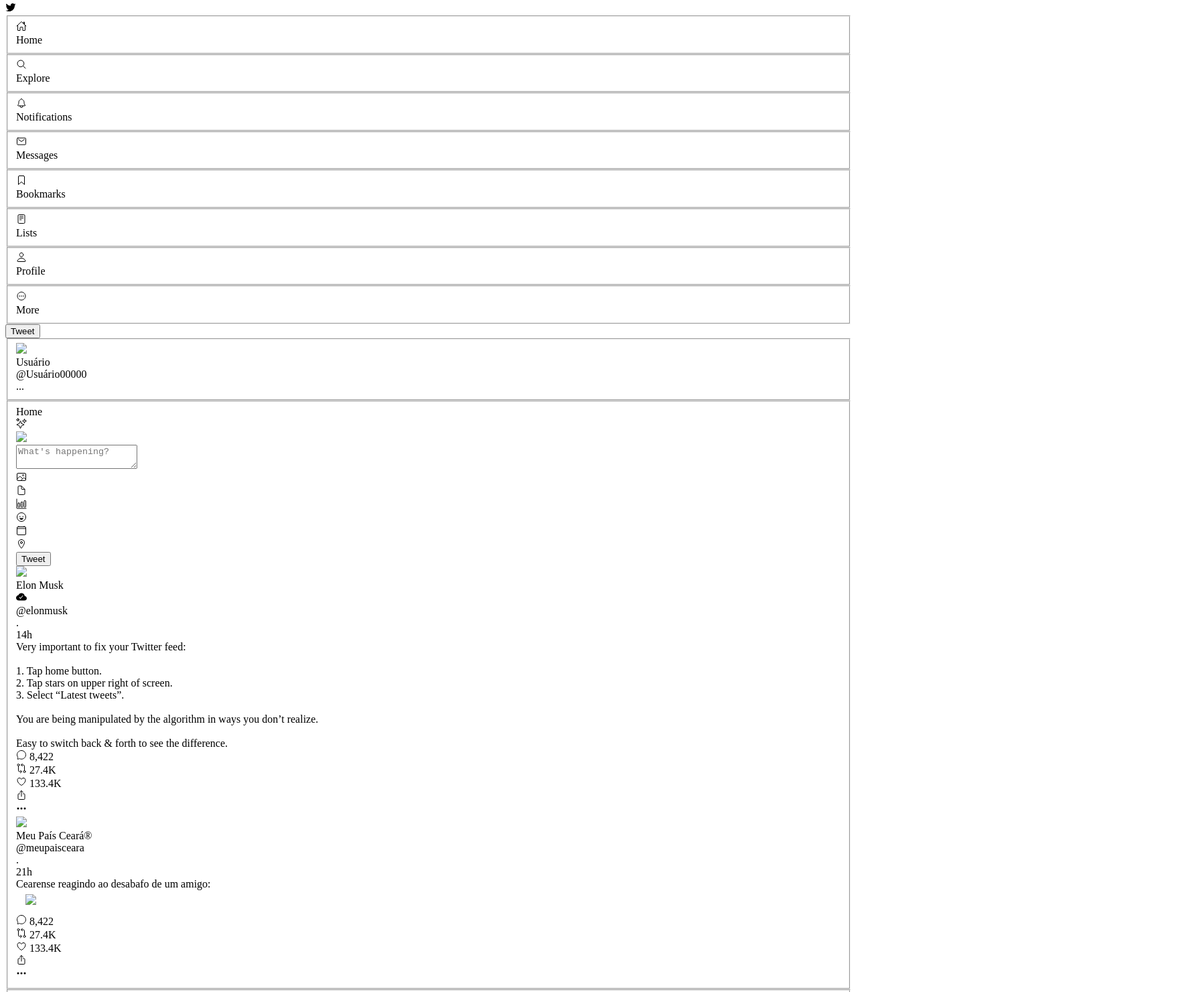
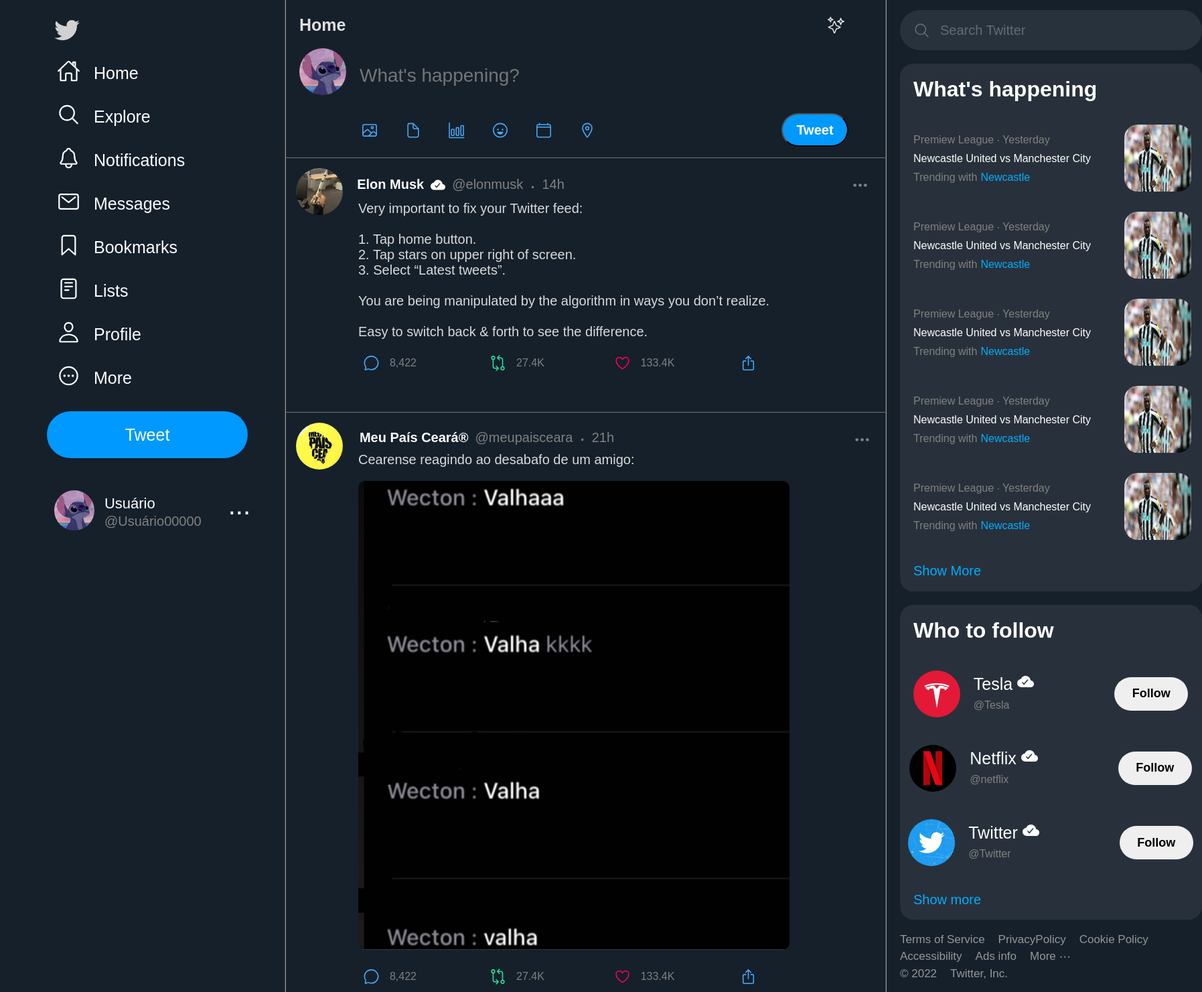
Before and after one commit to rochajpp/ProjectTwitter, a plain HTML site: page index.html in a window 1280 px wide. Shown: the part 5-1486 px from the top of the page at 67% size, 1795 px wide, since content can reach past the window. Drawn offline with nearby package versions, Linux system fonts and the light colour scheme; files that its build step writes are made by us from their sources; the site is published under a folder, as on GitHub Pages, so addresses that start at the root find nothing.

Commit message:
Update index.html

```diff
--- a/index.html
+++ b/index.html
@@ -4,8 +4,8 @@
     <meta charset="UTF-8">
     <meta http-equiv="X-UA-Compatible" content="IE=edge">
     <meta name="viewport" content="width=device-width, initial-scale=1.0">
-    <link rel="stylesheet" type="text/css" href="/Projects_Web/ProjectTwitter/style.css">
-    <link rel="icon" href="/Imagens/twitter.2 (1).png">
+    <link rel="stylesheet" type="text/css" href="style.css">
+    <link rel="icon" href="Imagens/twitter.2 (1).png">
     <title>Home / Twitter</title>
 </head>
 <body>
@@ -68,7 +68,7 @@
             <div class="infoconta">
                 <div class="conteudoinfoconta">
                     <fieldset>
-                        <div class="imgprofile"><img class="imagem" src="/Imagens/1d4d69c694c8ba1034c0e9552f457ecf.jpg"></div>
+                        <div class="imgprofile"><img class="imagem" src="Imagens/1d4d69c694c8ba1034c0e9552f457ecf.jpg"></div>
                         <div class="nomeconta">
                             <div class="nomeprincipal">
                                 Usuário
@@ -90,7 +90,7 @@
                         <div class="toptweets"><ion-icon name="sparkles-outline"></ion-icon></div>
                     </div>
                     <div class="meio">
-                        <div class="fotoperfil"><img class="perfil imagem" src="/Imagens/1d4d69c694c8ba1034c0e9552f457ecf.jpg"> </div>
+                        <div class="fotoperfil"><img class="perfil imagem" src="Imagens/1d4d69c694c8ba1034c0e9552f457ecf.jpg"> </div>
                         <div class="textodigitar"><textarea class="areatweet" placeholder="What's happening?"></textarea></div>
                     </div>
                     <div class="final">
@@ -107,7 +107,7 @@
                     <div class="postagem1">
                         <div class="partleftpost">
                             <div class="conteudopost1">
-                                <img class="perfil imagem" src="/Imagens/itVSA7l0_400x400.jpg">
+                                <img class="perfil imagem" src="Imagens/itVSA7l0_400x400.jpg">
                                 <div class="post1">
                                     <div class="infconta">
                                         <div class="nameconta">Elon Musk</div>
@@ -159,7 +159,7 @@
                    <div class="postagem2">
                     <div class="partleftpost">
                         <div class="conteudopost2">
-                            <img class="perfil imagem" src="/Imagens/MeuPaisCeara.jpg">
+                            <img class="perfil imagem" src="Imagens/MeuPaisCeara.jpg">
                             <div class="post2">
                                 <div class="infconta2">
                                     <div class="nameconta">Meu País Ceará®</div>
@@ -169,7 +169,7 @@
                                 </div>
                                 <div class="textopostagem2">
                                     Cearense reagindo ao desabafo de um amigo:
-                                    <fieldset style="border: none"><img class="post02"src="/Imagens/ImagemPost.jpg"></fieldset>
+                                    <fieldset style="border: none"><img class="post02"src="Imagens/ImagemPost.jpg"></fieldset>
                                 </div>
                                 <div class="curtidasinfos">
                                     <div class="infcurtidas coments areainteracao infcurtida">
@@ -217,7 +217,7 @@
                                 <div class="Tema">Newcastle United vs Manchester City</div>
                                 <div class="fonte">Trending with <a href="https://github.com/rochajpp" class="link">Newcastle</a></div>
                             </div>
-                                <img src="/Projects_Web/Imagens/News1.jpg" alt="">
+                                <img src="Imagens/News1.jpg" alt="">
                         </div>
                         <div class="new1">
                             <div class="conteudoNew">
@@ -225,7 +225,7 @@
                                 <div class="Tema">Newcastle United vs Manchester City</div>
                                 <div class="fonte">Trending with <a href="https://github.com/rochajpp" class="link">Newcastle</a></div>
                             </div>
-                                <img src="/Projects_Web/Imagens/News1.jpg" alt="">
+                                <img src="Imagens/News1.jpg" alt="">
                         </div>
                         <div class="new1">
                             <div class="conteudoNew">
@@ -233,7 +233,7 @@
                                 <div class="Tema">Newcastle United vs Manchester City</div>
                                 <div class="fonte">Trending with <a href="https://github.com/rochajpp" class="link">Newcastle</a></div>
                             </div>
-                                <img src="/Projects_Web/Imagens/News1.jpg" alt="">
+                                <img src="Imagens/News1.jpg" alt="">
                         </div>
                         <div class="new1">
                             <div class="conteudoNew">
@@ -241,7 +241,7 @@
                                 <div class="Tema">Newcastle United vs Manchester City</div>
                                 <div class="fonte">Trending with <a href="https://github.com/rochajpp" class="link">Newcastle</a></div>
                             </div>
-                                <img src="/Projects_Web/Imagens/News1.jpg" alt="">
+                                <img src="Imagens/News1.jpg" alt="">
                         </div>
                         <div class="new1">
                             <div class="conteudoNew">
@@ -249,7 +249,7 @@
                                 <div class="Tema">Newcastle United vs Manchester City</div>
                                 <div class="fonte">Trending with <a href="https://github.com/rochajpp" class="link">Newcastle</a></div>
                             </div>
-                                <img src="/Projects_Web/Imagens/News1.jpg" alt="">
+                                <img src="Imagens/News1.jpg" alt="">
                         </div>
                         <div class="showmore"><nav>Show More</nav></div>
                     </fieldset>
@@ -258,7 +258,7 @@
                    <fieldset style="font-family: sans-serif;">
                         <h1 style="color: white; margin: 20px;">Who to follow</h1>
                         <div class="perfil1">
-                            <img src="/Projects_Web/Imagens/Usuario-Tesla.png">
+                            <img src="Imagens/Usuario-Tesla.png">
                             <div class="nomeUsuario">
                                 <div style="color: white; font-size: 25px;">Tesla <ion-icon name="cloud-done"></ion-icon></div>
                                 <div style="color: rgb(129,129,129)">@Tesla</div>
@@ -266,7 +266,7 @@
                             <button>Follow</button>
                         </div>
                         <div class="perfil1">
-                            <img src="/Projects_Web/Imagens/logo-netflix.jpg">
+                            <img src="Imagens/logo-netflix.jpg">
                             <div class="nomeUsuario">
                                 <div style="color: white; font-size: 25px;">Netflix <ion-icon name="cloud-done"></ion-icon></div>
                                 <div style="color: rgb(129,129,129)">@netflix</div>
@@ -274,7 +274,7 @@
                             <button>Follow</button>
                         </div>
                         <div class="perfil1">
-                            <img  src="/Projects_Web/Imagens/logo-twitter.jpg">
+                            <img  src="Imagens/logo-twitter.jpg">
                             <div class="nomeUsuario">
                                 <div style="color: white; font-size: 25px;">Twitter <ion-icon name="cloud-done"></ion-icon></div>
                                 <div style="color: rgb(129,129,129)">@Twitter</div>
```
